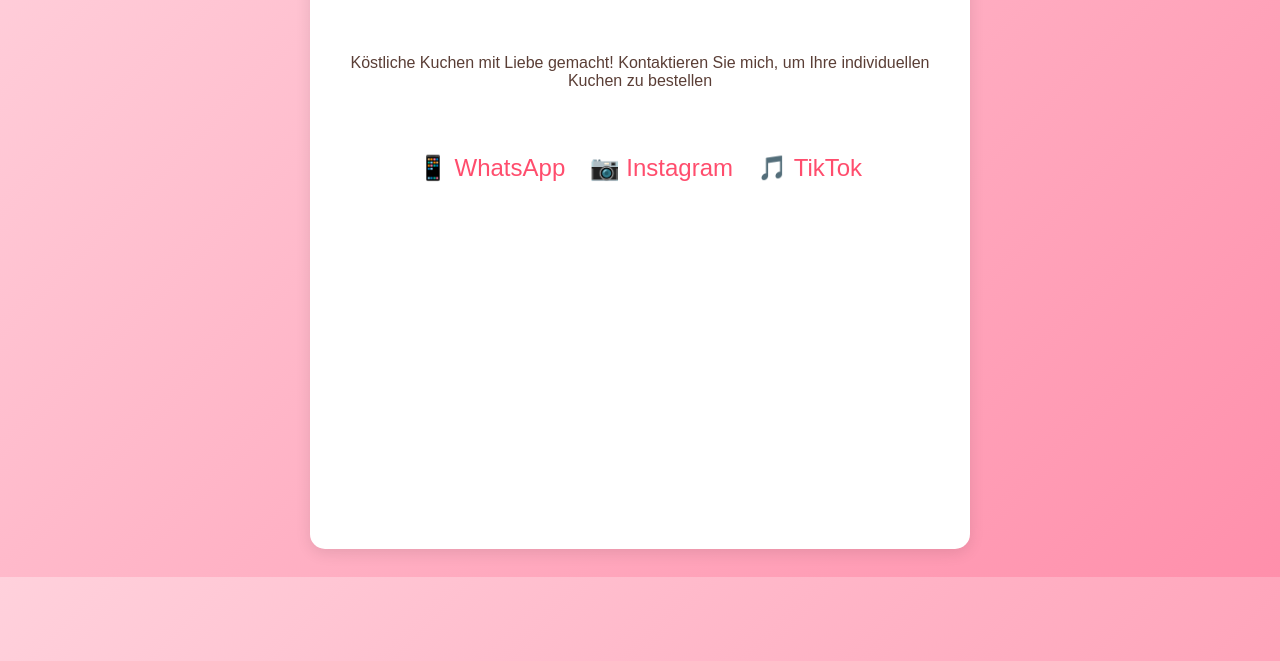
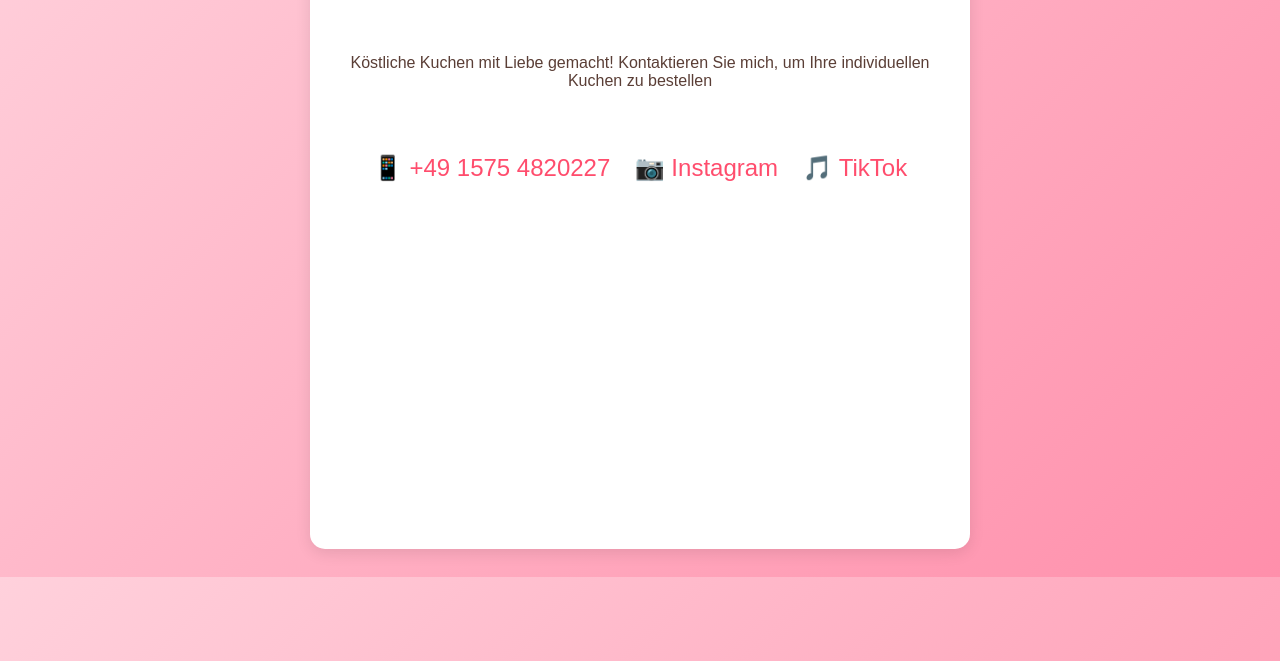
Before and after one commit to as2003as/supersweet, a plain HTML site: page idea.html in a window 1280 px wide. Shown: the part 139-800 px from the top of the page. Drawn offline with Linux system fonts and the light colour scheme.

Commit message:
Update idea.html

```diff
--- a/idea.html
+++ b/idea.html
@@ -53,7 +53,7 @@
         <!-- <p>Delicious cakes made with love! Contact me to order your custom cakes. 🎂</p> -->
 <br><br><br><br>
         <div class="social-links">
-            <a href="+49 1575 4820227" target="_blank">📱 WhatsApp</a>
+            <a href="https://web.whatsapp.com" target="_blank">📱 +49 1575 4820227</a>
             <a href="https://www.instagram.com/thesweetside_fs/" target="_blank">📷 Instagram</a>
             <a href="https://www.tiktok.com/@thesweetside_fs" target="_blank">🎵 TikTok</a>
         </div>
```
